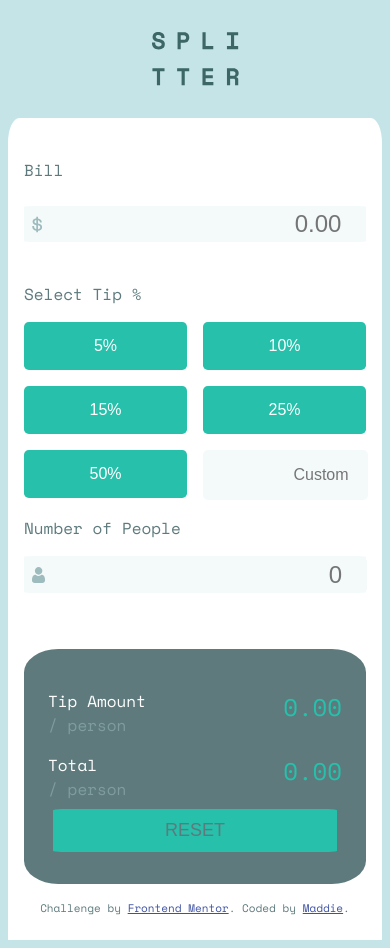
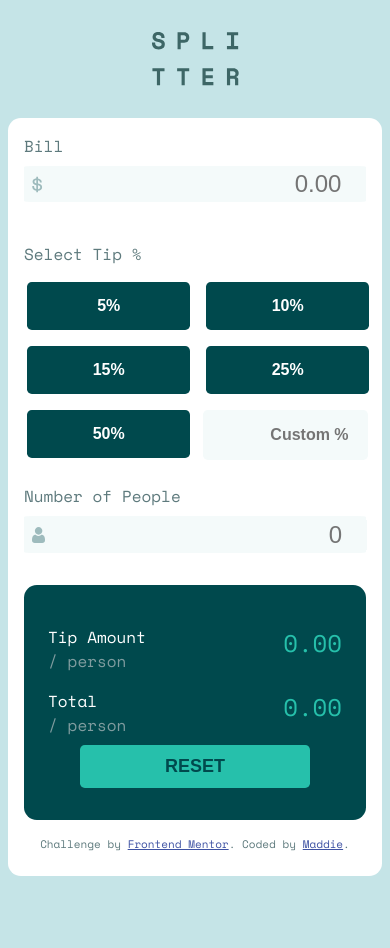
Before and after one commit to madscodess/tip-calculator-app, a plain HTML site: page index.html in a window 390 px wide. After the commit the page ends 884 px from the top, so only its background shows below. Drawn offline with nearby package versions, Linux system fonts and the light colour scheme.

Commit message:
mobile design worked on

```diff
--- a/app.js
+++ b/app.js
@@ -20,7 +20,15 @@ for (var i = 0; i < buttons.length; i++) {
     //button value (5, 10 etc / 100 * the value of the bill inputted)
     tipAmount = parseFloat(this.value / 100 * billTotal.value);
    console.log(tipAmount);
-  // console.log(customTip.value);
+   this.style.backgroundColor = "hsl(172, 67%, 45%)";
+
+   // Reset background color of other buttons
+  buttons.forEach(btn => {
+    if (btn !== this) {
+      btn.style.backgroundColor = ""; // Reset background color
+         }
+     });
+
   });
 }
 
@@ -68,4 +76,10 @@ resetButton.addEventListener('click', function() {
     // Clear displayed tip per person and total amount per person
     tipPerPersonText.innerHTML = '';
     totalPerPersonText.innerHTML = '';
+
+      // Reset background color of all buttons
+  buttons.forEach(button => {
+    button.style.backgroundColor = "";
+  });
+
 });
--- a/index.html
+++ b/index.html
@@ -18,7 +18,7 @@
        </p>
 <div class="container">
 
-  <p>Bill</p>
+  <p class="sub-heading">Bill</p>
     <!-- INPUT SECTION -->
   <div class="input-container">
     <label><svg xmlns="http://www.w3.org/2000/svg" width="11" height="17"><path fill="#9EBBBD" d="M6.016 16.328v-1.464c1.232-.08 2.22-.444 2.964-1.092.744-.648 1.116-1.508 1.116-2.58v-.144c0-.992-.348-1.772-1.044-2.34-.696-.568-1.708-.932-3.036-1.092V4.184c.56.144 1.012.4 1.356.768.344.368.516.816.516 1.344v.288h1.824v-.432c0-.448-.088-.876-.264-1.284a3.783 3.783 0 00-.744-1.116A4.251 4.251 0 007.54 2.9a5.324 5.324 0 00-1.524-.492V.872H4.288V2.36a5.532 5.532 0 00-1.416.324c-.448.168-.84.392-1.176.672-.336.28-.604.616-.804 1.008-.2.392-.3.844-.3 1.356v.144c0 .96.316 1.708.948 2.244.632.536 1.548.884 2.748 1.044v3.912c-.704-.16-1.248-.472-1.632-.936-.384-.464-.576-1.08-.576-1.848v-.288H.256v.576c0 .464.08.924.24 1.38.16.456.404.88.732 1.272.328.392.744.728 1.248 1.008s1.108.476 1.812.588v1.512h1.728zM4.288 7.424c-.688-.128-1.164-.332-1.428-.612-.264-.28-.396-.644-.396-1.092 0-.464.176-.832.528-1.104.352-.272.784-.448 1.296-.528v3.336zm1.728 5.712V9.344c.768.128 1.328.328 1.68.6.352.272.528.688.528 1.248 0 .544-.196.984-.588 1.32-.392.336-.932.544-1.62.624z"/></svg></label>
@@ -39,11 +39,11 @@
  <input
  type="number"
  id="tip-custom"
- placeholder="Custom " />
+ placeholder="Custom % " />
 </div>
 
 <div class="people-container" >
- <p> Number of People </p>
+ <p class="sub-heading"> Number of People </p>
  <div class="input-container">
  <label> <svg xmlns="http://www.w3.org/2000/svg" width="13" height="16"><path fill="#9EBBBD" d="M9.573 7.729c.406 0 .784.07 1.126.209.342.14.639.33.881.569.232.227.438.503.614.82a5.1 5.1 0 01.407.949c.097.312.178.654.242 1.016.062.359.105.699.126 1.011.02.307.031.624.031.945 0 .836-.259 1.512-.768 2.01-.504.492-1.17.742-1.98.742H2.748c-.81 0-1.477-.25-1.98-.742C.259 14.76 0 14.084 0 13.248c0-.322.01-.64.032-.945.02-.312.063-.652.126-1.01.063-.363.144-.705.242-1.017.1-.323.238-.643.407-.948.176-.318.382-.594.613-.821.243-.238.54-.43.882-.57.342-.138.72-.208 1.125-.208.16 0 .313.067.61.265.183.123.397.264.636.421.204.134.48.259.822.372.333.11.671.167 1.005.167a3.19 3.19 0 001.006-.167c.341-.113.618-.238.822-.372l.636-.42c.296-.2.45-.266.61-.266zM6.598 0C7.63 0 8.522.38 9.252 1.129s1.1 1.666 1.1 2.724c0 1.06-.37 1.976-1.1 2.725-.73.75-1.623 1.13-2.654 1.13-1.03 0-1.924-.38-2.653-1.13-.73-.749-1.1-1.666-1.1-2.725 0-1.058.37-1.975 1.1-2.724C4.675.379 5.567 0 6.598 0z"/></svg></label>
  <input
--- a/stylesheet.css
+++ b/stylesheet.css
@@ -35,10 +35,15 @@ body {
     display: flex;
     flex-direction: column;
     flex-grow: 100%;
-    padding: 1.5rem 1rem;
+    padding: 1rem 1rem 1.5rem 1rem;
+    border-radius: 0.8rem;
     background-color: var(--white);
-    border-radius: 3% 3% 0% 0%;
 }
+
+.sub-heading{
+    margin: 0;
+}
+
 .input-container{
     margin: 0.5rem 0 1.5rem 0;
     padding: 6rem 0;
@@ -69,6 +74,7 @@ label{
     display: grid;
     grid-template-columns: repeat(2, 1fr);
     gap: 1rem; /* Adjust the gap between buttons */
+    padding-bottom: 1.5rem;
 }
 
 .button-container button {
@@ -77,8 +83,10 @@ label{
     font-size: 1rem; /* Adjust the font size of the buttons */
     border: none;
     border-radius: 0.3rem;
-    background-color: var(--strongCyan);
+    background-color: var(--veryDarkCyan);
     color: var(--white);
+    font-weight: 800;
+    margin: 0 0.2rem;
 }
 
 
@@ -87,6 +95,7 @@ label{
     width: 100%; /* Make the input occupy the full width */
     height: 3rem; /* Adjust the height of the input */
     font-size: 1rem; /* Adjust the font size of the input */
+    font-weight: 800;
     border: none;
     border-radius: 0.3rem;
     background-color: var(--veryLightGrayishCyan);
@@ -105,12 +114,12 @@ input#tip-custom{
     padding:0;
 }
 .total-container{
-    margin-top: 2rem;
+    margin-top: 0.5rem;
     padding: 2rem 0rem;
-    border-radius: 10%;
+    border-radius: 0.8rem;
     display: flex;
     flex-direction: column;
-    background-color: var(--darkGrayishCyan);
+    background-color: var(--veryDarkCyan);
     color: var(--white);
 }
 
@@ -151,17 +160,22 @@ input#tip-custom{
     color: var(--strongCyan);
 }
 
-button#reset{
+button#reset {
     font-size: 18px;
-    color: var(--darkGrayishCyan);
+    color: var(--veryDarkCyan);
+    font-weight: 800;
     display: flex;
     align-self: center;
     justify-content: center;
     border: none;
-    border-radius: 3%;
-    padding: 0.7rem 7rem;
+    border-radius: 0.3rem;
+    padding: 0.7rem 1rem; /* Adjust padding for mobile */
     background-color: var(--strongCyan);
+    max-width: 230px; /* Limit the maximum width */
+    width: 100%; /* Make the button occupy the full width initially */
+    margin: auto; /* Center the button horizontally */
 }
+
 
 
 /*FOOTER SECTION */
```
